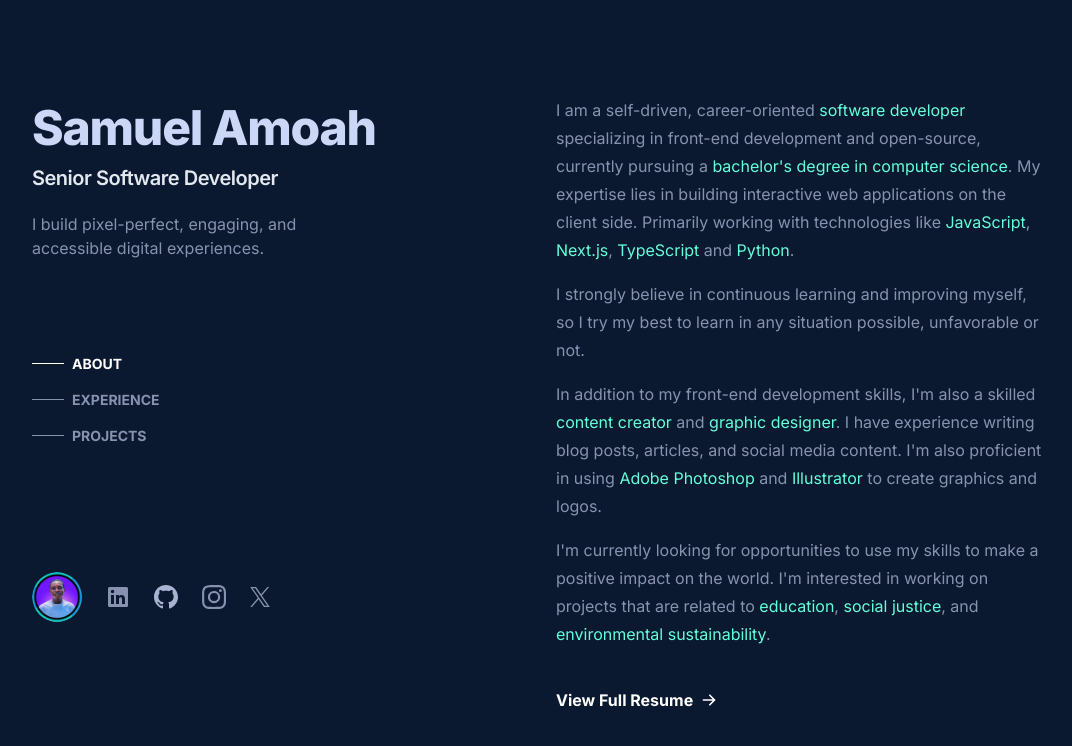
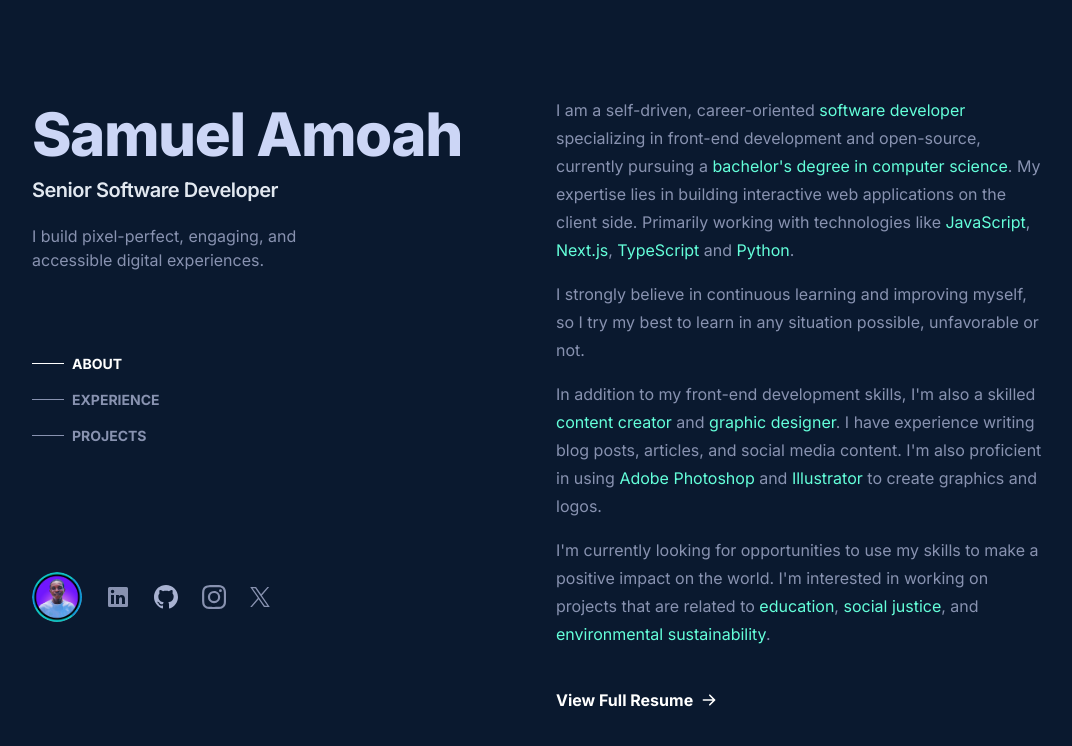
Before and after one commit to samcuxx/samcux-v4, a Next.js app: page / in a window 1280 px wide. Shown: the top 746 px of the page, without its empty margins (96-1168 px from the left). Built offline with nearby package versions, Linux system fonts and the light colour scheme.

Commit message:
👌SamCux v5.2.3👌

```diff
--- a/components/ui/Heading1.tsx
+++ b/components/ui/Heading1.tsx
@@ -5,7 +5,7 @@
 
 export function Heading1({ children, className = '' }: Heading1Props) {
   return (
-    <h1 className={`scroll-m-20 text-5xl font-extrabold tracking-tight lg:text-5xl ${className}`}>
+    <h1 className={`scroll-m-20 text-[2.5rem] sm:text-[2.5rem] md:text-4xl lg:text-5xl xl:text-6xl font-extrabold tracking-tight ${className}`}>
       {children}
     </h1>
   );
```
